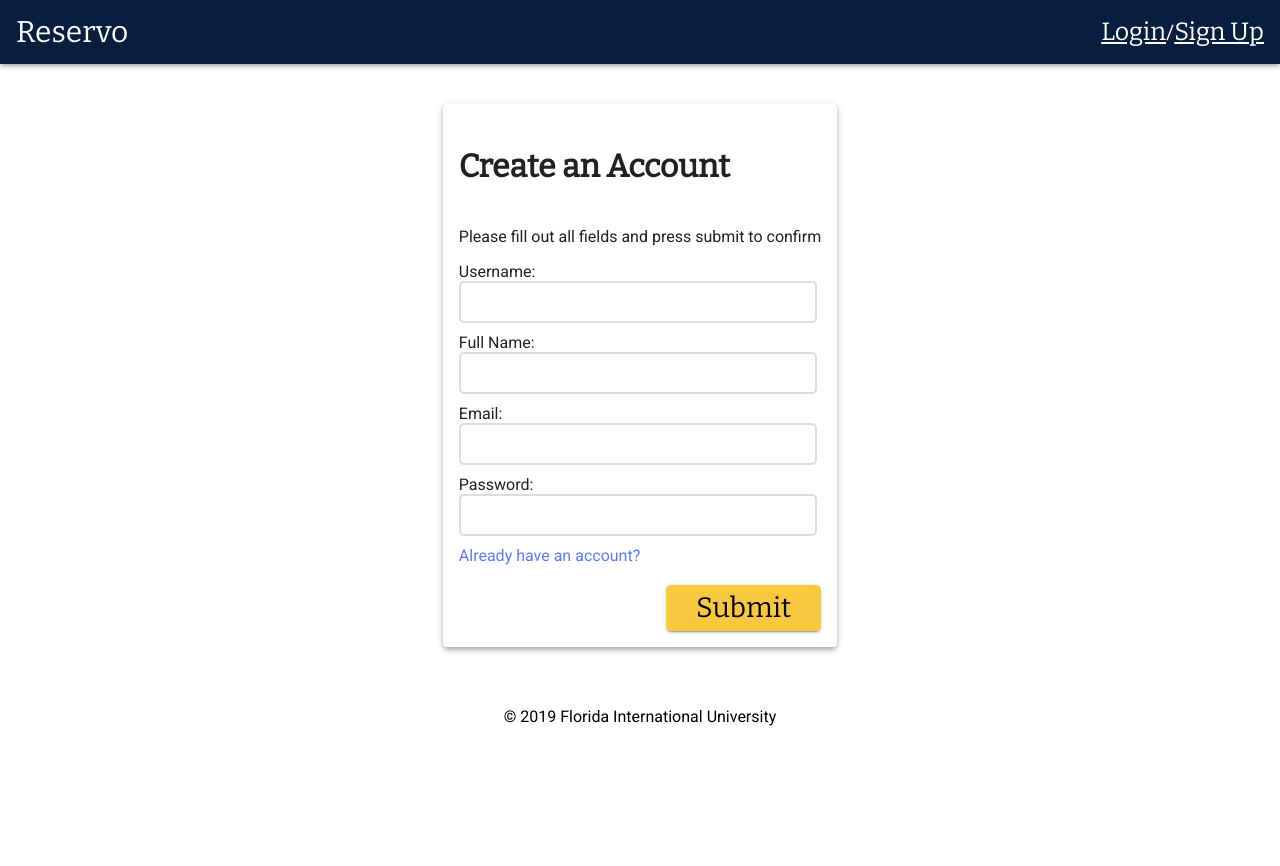
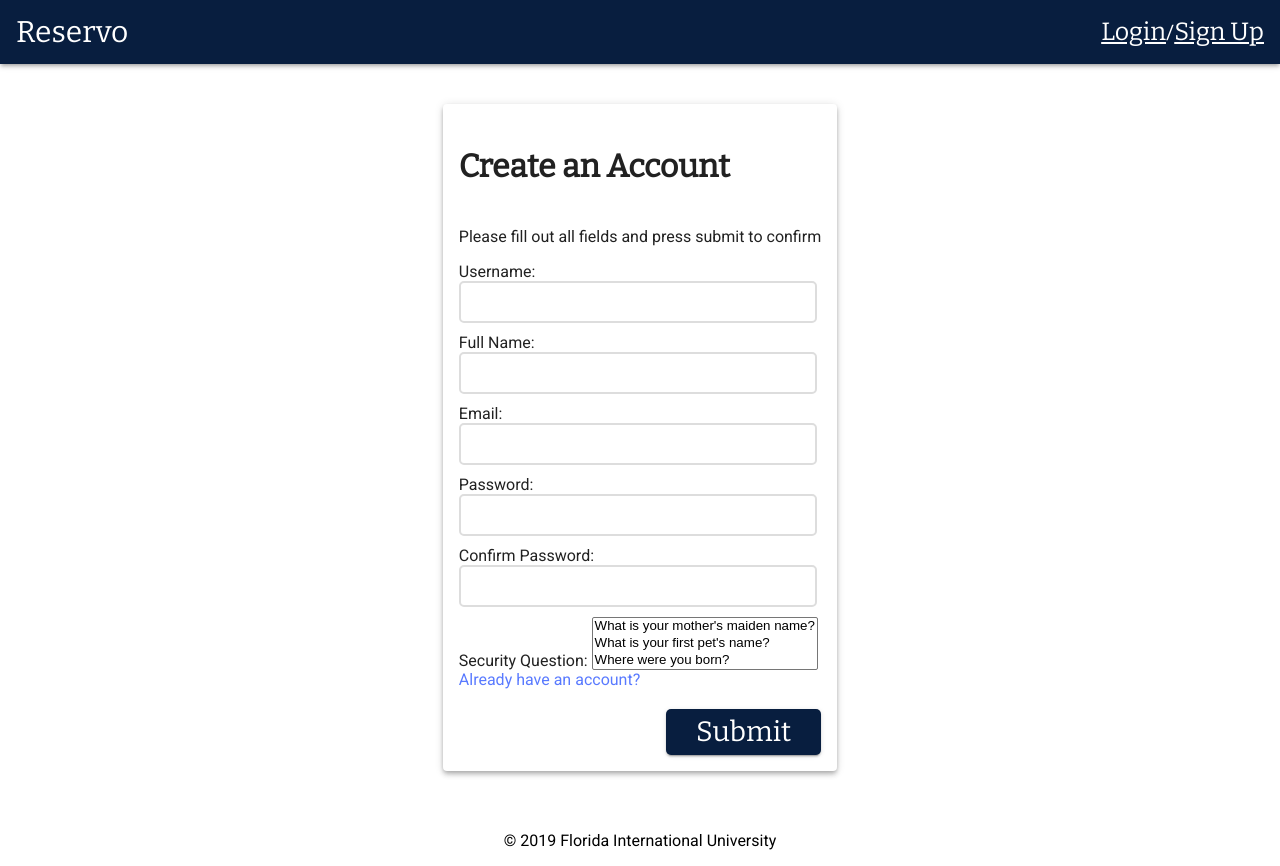
Before and after one commit to Demoneyejin/SE-Room-Reservation, an Angular app in the folder mockup/: page /signup in a window 1280 px wide. Before the commit the page ends 800 px from the top, so only its background shows below. Built offline with nearby package versions, Linux system fonts and the light colour scheme.

Commit message:
Adding security question

```diff
--- a/mockup/src/app/signup/signup.component.html
+++ b/mockup/src/app/signup/signup.component.html
@@ -17,10 +17,16 @@
 			<input type="email" name="email"><br>
 			Password: <br>
 			<input type="password" name="password"><br>
+			Confirm Password: <br>
+			<input type="password" name="confPassword"><br>
+			Security Question:
+			<select name="secQuestions" [size]="getNumQuestions()">
+				<option *ngFor="let opt of securityQuestions" [value]="opt.value">{{opt.text}}</option>
+			</select>
 		</form>
 		<a (click)="toLogin()">Already have an account?</a>
 	</div>
 	<div gdArea="footer">
-		<button mat-raised-button type="submit" (click)="onClick()" color="accent">Submit</button>
+		<button mat-raised-button type="submit" (click)="onClick()" color="primary">Submit</button>
 	</div>
 </mat-card>
--- a/mockup/src/app/signup/signup.component.ts
+++ b/mockup/src/app/signup/signup.component.ts
@@ -1,6 +1,4 @@
 import { Component, OnInit } from '@angular/core';
-import { DialogComponent } from '../dialog/dialog.component';
-import { faFileWord } from '@fortawesome/free-solid-svg-icons';
 import { Router } from '@angular/router';
 import { MatDialog } from '@angular/material/dialog';
 import { CreateUserService } from '../create-user.service';
@@ -12,6 +10,21 @@ import { CreateUserService } from '../create-user.service';
   styleUrls: ['./signup.component.css']
 })
 export class SignupComponent implements OnInit {
+
+  securityQuestions = [
+    {
+      value: 1,
+      text: 'What is your mother\'s maiden name?'
+    },
+    {
+      value: 2,
+      text: 'What is your first pet\'s name?'
+    },
+    {
+      value: 3,
+      text: 'Where were you born?'
+    }
+  ];
 
   constructor(private router: Router, private dialog: MatDialog, private signupService: CreateUserService) { }
 
@@ -34,8 +47,12 @@ export class SignupComponent implements OnInit {
 
   }
 
-  toLogin(){
+  toLogin() {
     this.router.navigate(['/login']);
+  }
+
+  getNumQuestions() {
+    return this.securityQuestions.length;2
   }
 
 }
```
